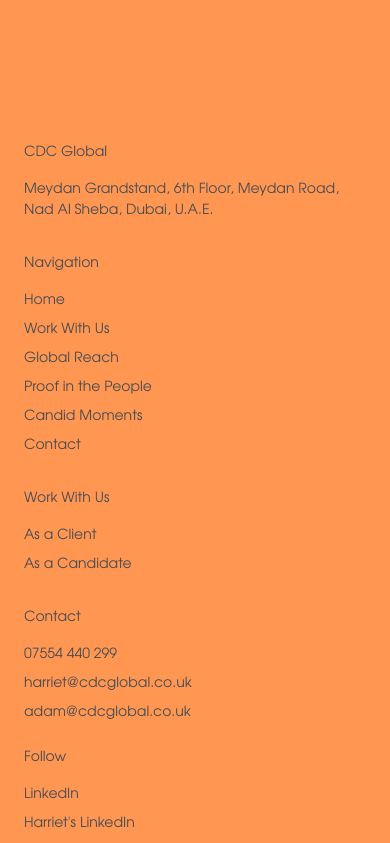
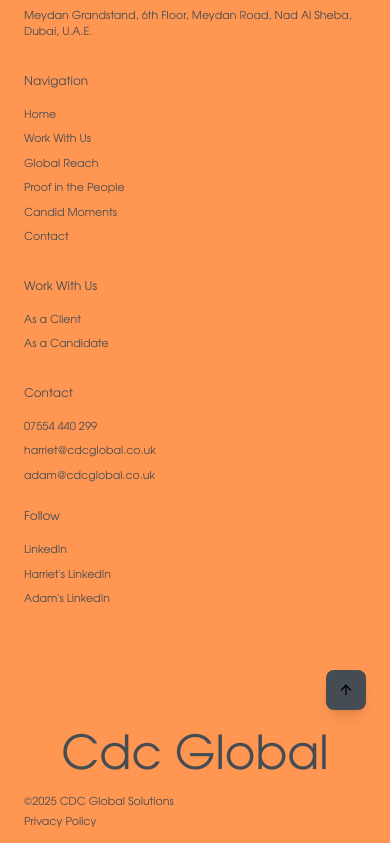
Before and after one commit to GeorgeLnA/recruit, a React (Vite) app: page / in a window 390 px wide. Shown: the part 4840-5683 px from the top of the page. Built offline with nearby package versions, Linux system fonts and the light colour scheme.

Commit message:
Update footer responsiveness, header menu animations, and hero sound label positioning

```diff
--- a/client/components/Footer.tsx
+++ b/client/components/Footer.tsx
@@ -93,6 +93,9 @@
     if (!button) return;
 
     const handleMouseEnter = () => {
+      // Scale up on hover
+      button.style.transform = 'scale(1.1)';
+      // Shake animation with rotation
       gsap.to(button, {
         rotation: -20,
         duration: 0.015,
@@ -104,10 +107,15 @@
 
     const handleMouseLeave = () => {
       gsap.killTweensOf(button);
+      // Reset scale and rotation
       gsap.to(button, {
         rotation: 0,
+        scale: 1,
         duration: 0.1,
-        ease: 'power2.out'
+        ease: 'power2.out',
+        onComplete: () => {
+          button.style.transform = 'scale(1)';
+        }
       });
     };
 
@@ -125,8 +133,8 @@
   return (
     <>
       {/* Client Logo Marquee Section */}
-      <section className="w-full bg-[var(--color-blue)] overflow-visible" style={{ paddingTop: '120px', paddingBottom: '40px' }}>
-        <div className="container mx-auto px-6 lg:px-8 overflow-visible">
+      <section className="w-full bg-[var(--color-blue)] overflow-visible" style={{ paddingTop: 'clamp(60px, 8vw, 120px)', paddingBottom: 'clamp(20px, 3vw, 40px)' }}>
+        <div className="container mx-auto px-6 lg:px-8 overflow-visible" style={{ maxWidth: '100%', boxSizing: 'border-box' }}>
           <ClientLogoMarquee
             speedSeconds={50}
             pauseOnHover={true}
@@ -138,43 +146,44 @@
 
       <footer
         ref={footerRef}
-        className="relative overflow-hidden text-white min-h-screen"
-        style={{ backgroundColor: "var(--color-blue)" }}
+        className="relative overflow-hidden text-white"
+        style={{ backgroundColor: "var(--color-blue)", minHeight: 'clamp(400px, 50vh, 100vh)' }}
       >
       {/* Main Content Columns */}
-      <div className="relative z-10 px-6 lg:px-12 pb-32 pt-32">
-        <div className="grid grid-cols-1 md:grid-cols-2 lg:grid-cols-4 gap-8 lg:gap-12 max-w-[98vw] mx-auto" style={{ alignItems: 'start' }}>
+      <div className="relative z-10 px-6 lg:px-12" style={{ paddingTop: 'clamp(40px, 6vw, 80px)', paddingBottom: 'clamp(40px, 6vw, 80px)' }}>
+        <div className="grid grid-cols-1 md:grid-cols-2 lg:grid-cols-4 gap-8 lg:gap-12 max-w-full mx-auto" style={{ alignItems: 'start', width: '100%', boxSizing: 'border-box' }}>
           {/* Column 1: CDC Global Address */}
           <div data-footer-col>
-            <h4 className="text-white font-bold text-sm tracking-wider mb-4">CDC Global</h4>
-            <div className="text-white text-sm">
+            <h4 className="text-white font-bold tracking-wider mb-4" style={{ fontSize: 'clamp(12px, 1.25vw, 14px)' }}>CDC Global</h4>
+            <div className="text-white" style={{ fontSize: 'clamp(11px, 1vw, 14px)', lineHeight: '1.5' }}>
               <p>Meydan Grandstand, 6th Floor, Meydan Road, Nad Al Sheba, Dubai, U.A.E.</p>
             </div>
           </div>
 
           {/* Column 2: Navigation */}
           <div data-footer-col>
-            <h4 className="text-white font-bold text-sm tracking-wider mb-4">Navigation</h4>
+            <h4 className="text-white font-bold tracking-wider mb-4" style={{ fontSize: 'clamp(12px, 1.25vw, 14px)' }}>Navigation</h4>
             <div className="space-y-2">
-              <a href="/" className="block text-white text-sm hover:opacity-70 transition-opacity">
+              <a href="/" className="block text-white hover:opacity-70 transition-opacity" style={{ fontSize: 'clamp(11px, 1vw, 14px)' }}>
                 Home
               </a>
-              <a href="/work-with-us" className="block text-white text-sm hover:opacity-70 transition-opacity">
+              <a href="/work-with-us" className="block text-white hover:opacity-70 transition-opacity" style={{ fontSize: 'clamp(11px, 1vw, 14px)' }}>
                 Work With Us
               </a>
-              <a href="/global-reach" className="block text-white text-sm hover:opacity-70 transition-opacity">
+              <a href="/global-reach" className="block text-white hover:opacity-70 transition-opacity" style={{ fontSize: 'clamp(11px, 1vw, 14px)' }}>
                 Global Reach
               </a>
               <a
                 href="/proof-in-the-people"
-                className="block text-white text-sm hover:opacity-70 transition-opacity"
+                className="block text-white hover:opacity-70 transition-opacity"
+                style={{ fontSize: 'clamp(11px, 1vw, 14px)' }}
               >
                 Proof in the People
               </a>
-              <a href="/candid-moments" className="block text-white text-sm hover:opacity-70 transition-opacity">
+              <a href="/candid-moments" className="block text-white hover:opacity-70 transition-opacity" style={{ fontSize: 'clamp(11px, 1vw, 14px)' }}>
                 Candid Moments
               </a>
-              <a href="/contact" className="block text-white text-sm hover:opacity-70 transition-opacity">
+              <a href="/contact" className="block text-white hover:opacity-70 transition-opacity" style={{ fontSize: 'clamp(11px, 1vw, 14px)' }}>
                 Contact
               </a>
             </div>
@@ -182,14 +191,15 @@
 
  	    {/* Column 3: Work With Us */}
           <div data-footer-col>
-            <h4 className="text-white font-bold text-sm tracking-wider mb-4">Work With Us</h4>
+            <h4 className="text-white font-bold tracking-wider mb-4" style={{ fontSize: 'clamp(12px, 1.25vw, 14px)' }}>Work With Us</h4>
             <div className="space-y-2">
-              <a href="/work-with-us#client" className="block text-white text-sm hover:opacity-70 transition-opacity">
+              <a href="/work-with-us#client" className="block text-white hover:opacity-70 transition-opacity" style={{ fontSize: 'clamp(11px, 1vw, 14px)' }}>
                 As a Client
               </a>
               <a
                 href="/work-with-us#candidate"
-                className="block text-white text-sm hover:opacity-70 transition-opacity"
+                className="block text-white hover:opacity-70 transition-opacity"
+                style={{ fontSize: 'clamp(11px, 1vw, 14px)' }}
               >
                 As a Candidate
               </a>
@@ -204,34 +214,40 @@
                 ref={backToTopRef}
                 data-footer-top
                 onClick={() => window.scrollTo({ top: 0, behavior: "smooth" })}
-                className="w-12 h-12 rounded-lg bg-white text-black flex items-center justify-center transition-all hover:scale-110 shadow-lg"
+                className="rounded-lg bg-white text-black flex items-center justify-center shadow-lg"
                 aria-label="Back to top"
+                style={{
+                  width: 'clamp(40px, 3vw, 48px)',
+                  height: 'clamp(40px, 3vw, 48px)'
+                }}
               >
-                <ArrowUp className="w-5 h-5" />
+                <ArrowUp style={{ width: 'clamp(16px, 1.5vw, 20px)', height: 'clamp(16px, 1.5vw, 20px)' }} />
               </button>
             </div>
-            <h4 className="text-white font-bold text-sm tracking-wider mb-4">Contact</h4>
+            <h4 className="text-white font-bold tracking-wider mb-4" style={{ fontSize: 'clamp(12px, 1.25vw, 14px)' }}>Contact</h4>
             <div className="space-y-2 mb-6">
-              <a href="tel:+447554440299" className="block text-white text-sm hover:opacity-70 transition-opacity">
+              <a href="tel:+447554440299" className="block text-white hover:opacity-70 transition-opacity" style={{ fontSize: 'clamp(11px, 1vw, 14px)', wordBreak: 'break-all' }}>
                 07554 440 299
               </a>
               <a
                 href="mailto:harriet@cdcglobal.co.uk"
-                className="block text-white text-sm hover:opacity-70 transition-opacity"
+                className="block text-white hover:opacity-70 transition-opacity"
+                style={{ fontSize: 'clamp(11px, 1vw, 14px)', wordBreak: 'break-all' }}
               >
                 harriet@cdcglobal.co.uk
               </a>
-              <a href="mailto:adam@cdcglobal.co.uk" className="block text-white text-sm hover:opacity-70 transition-opacity">
+              <a href="mailto:adam@cdcglobal.co.uk" className="block text-white hover:opacity-70 transition-opacity" style={{ fontSize: 'clamp(11px, 1vw, 14px)', wordBreak: 'break-all' }}>
                 adam@cdcglobal.co.uk
               </a>
             </div>
-            <h4 className="text-white font-bold text-sm tracking-wider mb-4 mt-6">Follow</h4>
+            <h4 className="text-white font-bold tracking-wider mb-4 mt-6" style={{ fontSize: 'clamp(12px, 1.25vw, 14px)' }}>Follow</h4>
             <div className="space-y-2">
               <a
                 href="https://www.linkedin.com/company/cdcglobal/"
                 target="_blank"
                 rel="noopener noreferrer"
-                className="block text-white text-sm hover:opacity-70 transition-opacity"
+                className="block text-white hover:opacity-70 transition-opacity"
+                style={{ fontSize: 'clamp(11px, 1vw, 14px)' }}
               >
                 LinkedIn
               </a>
@@ -239,7 +255,8 @@
                 href="https://www.linkedin.com/in/harriet-wheat/"
                 target="_blank"
                 rel="noopener noreferrer"
-                className="block text-white text-sm hover:opacity-70 transition-opacity"
+                className="block text-white hover:opacity-70 transition-opacity"
+                style={{ fontSize: 'clamp(11px, 1vw, 14px)' }}
               >
                 Harriet's LinkedIn
               </a>
@@ -247,7 +264,8 @@
                 href="https://www.linkedin.com/in/adam-hargreaves-ivd/"
                 target="_blank"
                 rel="noopener noreferrer"
-                className="block text-white text-sm hover:opacity-70 transition-opacity"
+                className="block text-white hover:opacity-70 transition-opacity"
+                style={{ fontSize: 'clamp(11px, 1vw, 14px)' }}
               >
                 Adam's LinkedIn
               </a>
@@ -257,37 +275,51 @@
       </div>
 
       {/* Bottom Bar */}
-      <div className="relative z-10 px-6 lg:px-12 py-6">
+      <div className="relative z-10 px-6 lg:px-12" style={{ paddingTop: 'clamp(24px, 3vw, 24px)', paddingBottom: 'clamp(24px, 3vw, 24px)' }}>
         {/* Back to Top Button - Mobile only, positioned at top of big text */}
         <div className="md:hidden flex justify-end mb-1">
           <button
-            ref={backToTopRef}
             data-footer-top
             onClick={() => window.scrollTo({ top: 0, behavior: "smooth" })}
-            className="w-12 h-12 rounded-lg bg-white text-black flex items-center justify-center transition-all hover:scale-110 shadow-lg"
+            className="rounded-lg bg-white text-black flex items-center justify-center shadow-lg"
             aria-label="Back to top"
+            style={{
+              width: 'clamp(40px, 3vw, 48px)',
+              height: 'clamp(40px, 3vw, 48px)',
+              transition: 'transform 0.3s ease-out, scale 0.3s ease-out',
+              transform: 'scale(1)'
+            }}
+            onMouseEnter={(e) => {
+              e.currentTarget.style.transform = 'scale(1.1)';
+            }}
+            onMouseLeave={(e) => {
+              e.currentTarget.style.transform = 'scale(1)';
+            }}
           >
-            <ArrowUp className="w-5 h-5" />
+            <ArrowUp style={{ width: 'clamp(16px, 1.5vw, 20px)', height: 'clamp(16px, 1.5vw, 20px)' }} />
           </button>
         </div>
         <div
           data-footer-head
-          className="text-white font-bold leading-[0.9] mb-2 md:mb-6 w-full text-center"
+          className="text-white font-bold leading-[0.9] w-full text-center"
           style={{
-            fontSize: "clamp(4rem, 15vw, 18rem)",
-            padding: "0 1rem",
+            fontSize: "clamp(2.5rem, 12vw, 18rem)",
+            padding: "0 clamp(8px, 1vw, 16px)",
+            marginBottom: 'clamp(8px, 1vw, 24px)',
+            overflow: 'hidden',
+            wordBreak: 'break-word'
           }}
         >
           <div className="w-full flex justify-center">
-            <span className="whitespace-nowrap">Cdc Global</span>
+            <span className="whitespace-nowrap" style={{ maxWidth: '100%', overflow: 'hidden', textOverflow: 'ellipsis' }}>Cdc Global</span>
           </div>
         </div>
 
-        <div className="flex flex-col md:flex-row justify-between items-start md:items-center gap-1 md:gap-4 max-w-[98vw] mx-auto">
-          <div data-footer-bottom className="text-white text-sm">
+        <div className="flex flex-col md:flex-row justify-between items-start md:items-center gap-1 md:gap-4 max-w-full mx-auto" style={{ width: '100%', boxSizing: 'border-box' }}>
+          <div data-footer-bottom className="text-white" style={{ fontSize: 'clamp(11px, 1vw, 14px)' }}>
             <p className="font-bold">©{currentYear} CDC Global Solutions</p>
           </div>
-          <div data-footer-bottom className="flex gap-4 text-white text-sm">
+          <div data-footer-bottom className="flex gap-4 text-white" style={{ fontSize: 'clamp(11px, 1vw, 14px)' }}>
             <a href="/privacy-policy" className="hover:opacity-70 transition-opacity">
               Privacy Policy
             </a>
```
Also changed, not shown: client/components/Header.tsx (+18 -11 lines), client/pages/Index.tsx (+8 -8 lines).
